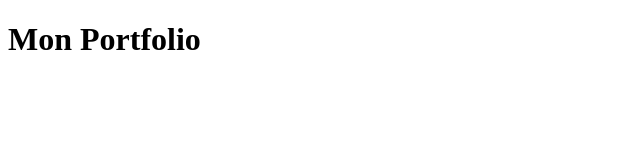
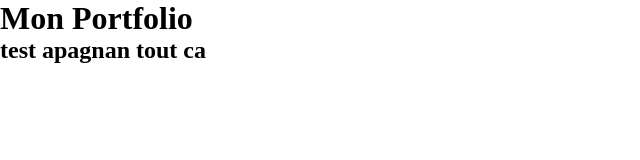
Before and after one commit to CATHALA-Paul/Portfolio, a plain HTML site: page index.html in a window 1280 px wide. Shown: the whole page, without its empty margins (0-640 px from the left). Drawn offline with Linux system fonts and the light colour scheme.

Commit message:
commit 1

```diff
--- a/index.html
+++ b/index.html
@@ -11,6 +11,7 @@
 
     <body>
         <h1>Mon Portfolio</h1>
+        <h2>test apagnan tout ca</h2>
     </body>
 
     <script src="js/app.js"></script>
--- a/styles/style.css
+++ b/styles/style.css
@@ -0,0 +1,4 @@
+*{
+    margin: 0;
+    padding: 0;
+}
```
